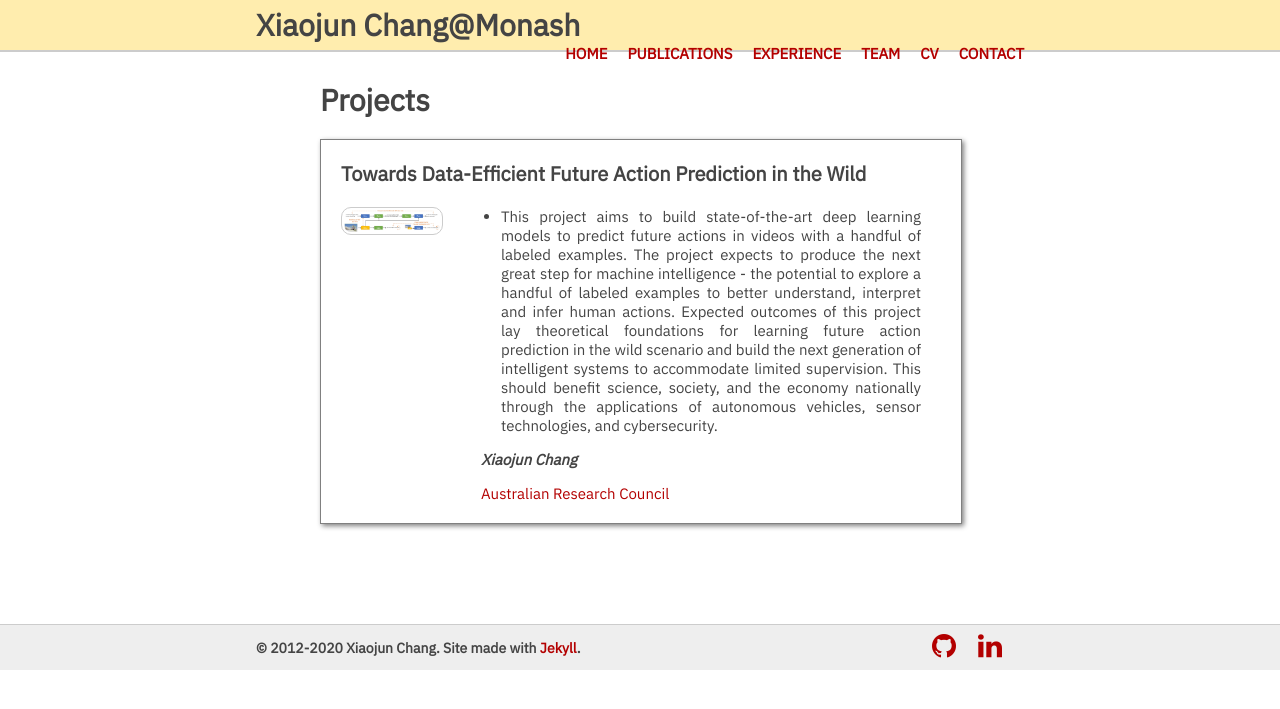
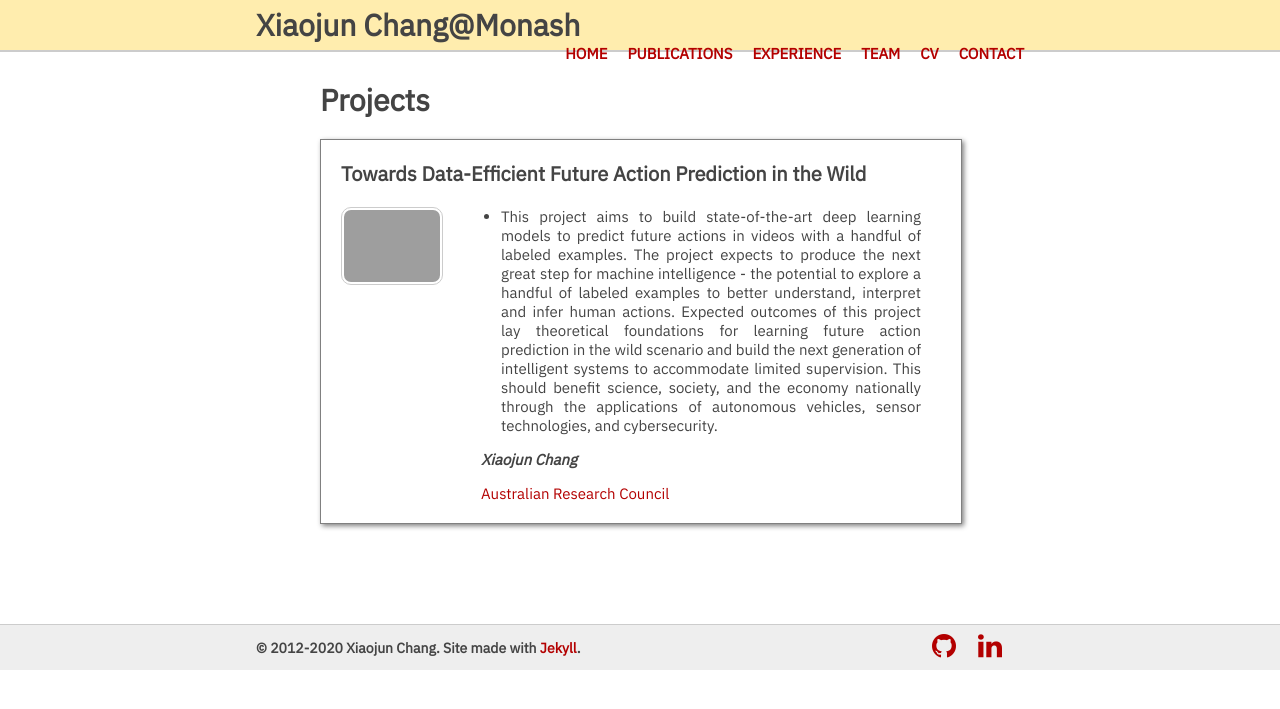
Before and after one commit to zhihuilics/xiaojun-chang.github.io, a Jekyll site: the page built from _pages/projects.md, in a window 1280 px wide. Shown: the top 709 px of the page. Built offline with Jekyll 4.4.1, drawn with Linux system fonts in a browser that asks for light colours; nearby versions of some CDN libraries; a style sheet for code colours, icons or effects is not loaded.

Commit message:
Update projects.yml

```diff
--- a/_data/projects.yml
+++ b/_data/projects.yml
@@ -1,5 +1,4 @@
 - title: Towards Data-Efficient Future Action Prediction in the Wild
-  image: ACL2020_Framework-NMT.jpg
   description: <ul><li>This project aims to build state-of-the-art deep learning models to predict future actions in videos with a handful of labeled examples. The project expects to produce the next great step for machine intelligence - the potential to explore a handful of labeled examples to better understand, interpret and infer human actions. Expected outcomes of this project lay theoretical foundations for learning future action prediction in the wild scenario and build the next generation of intelligent systems to accommodate limited supervision. This should benefit science, society, and the economy nationally through the applications of autonomous vehicles, sensor technologies, and cybersecurity.</li></ul>
   authors: <b>Xiaojun Chang</b>
   venue: <a href="https://www.arc.gov.au/" target="_blank">Australian Research Council</a>
```
